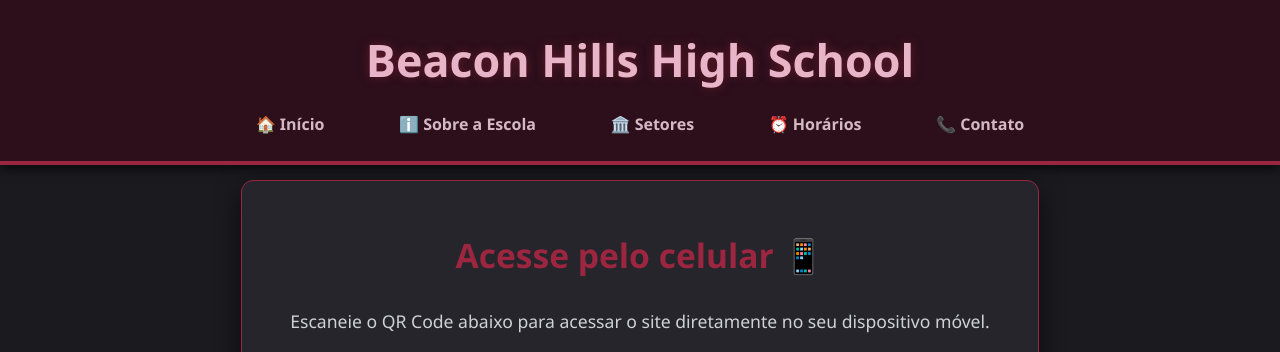
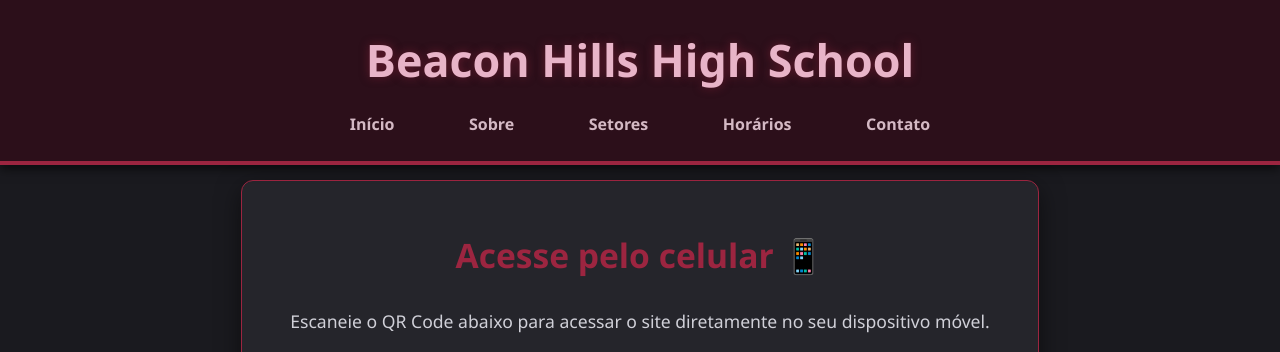
Before and after one commit to Shidorato037/charles, a plain HTML site: page qrcode.html in a window 1280 px wide. Shown: the top 352 px of the page. Drawn offline with Linux system fonts and the light colour scheme.

Commit message:
Update qrcode.html

```diff
--- a/qrcode.html
+++ b/qrcode.html
@@ -11,22 +11,12 @@
 <h1>Beacon Hills High School</h1>
 
 <nav>
-            <a href="./index.html" class="active">
-                <span>🏠</span> Início
-            </a>
-            <a href="./sobre.html">
-                <span>ℹ️</span> Sobre a Escola
-            </a>
-            <a href="./setores.html">
-                <span>🏛️</span> Setores
-            </a>
-            <a href="./horarios.html">
-                <span>⏰</span> Horários
-            </a>
-            <a href="./contatos.html">
-                <span>📞</span> Contato
-            </a>
-        </nav>
+    <a href=".\index.html">Início</a>
+    <a href=".\sobre.html">Sobre</a>
+    <a href=".\setores.html">Setores</a>
+    <a href=".\horarios.html">Horários</a>
+    <a href=".\contatos.html">Contato</a>
+</nav>
 </header>
 
 <div class="container">
```
